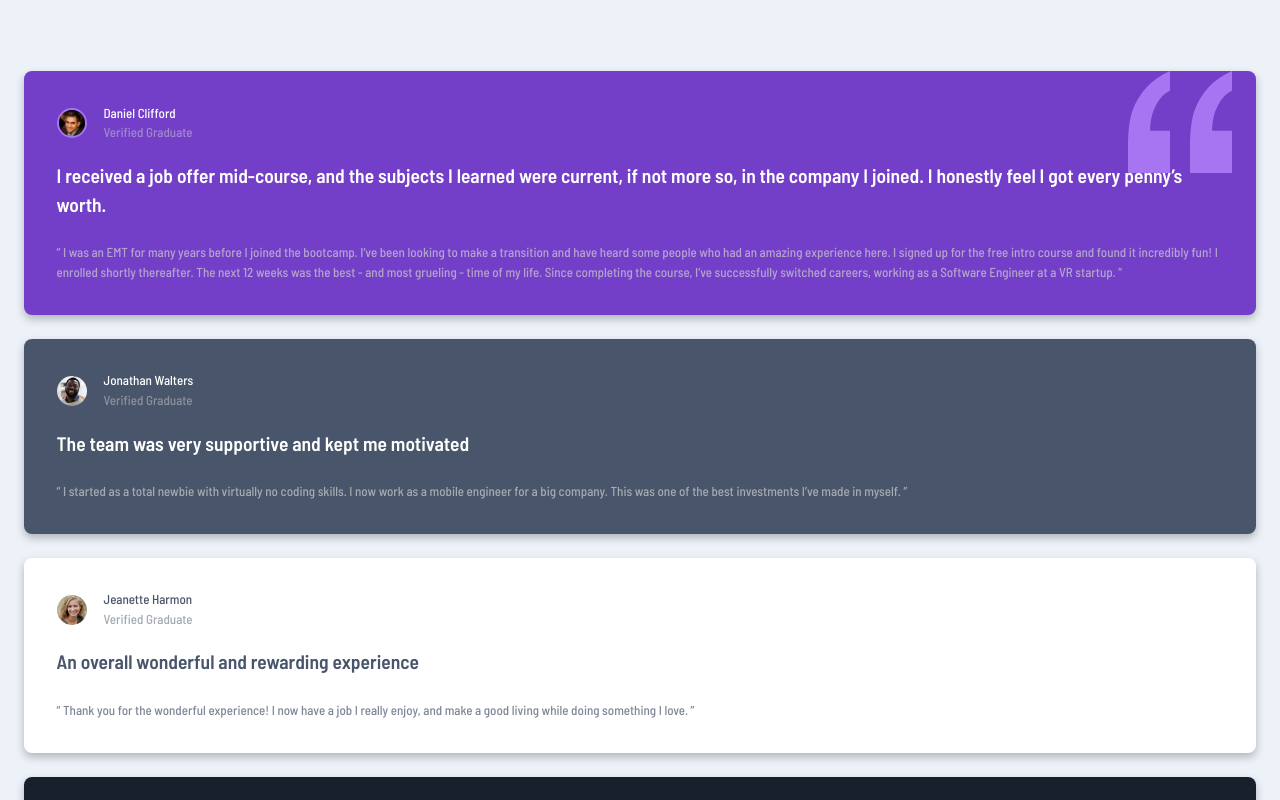
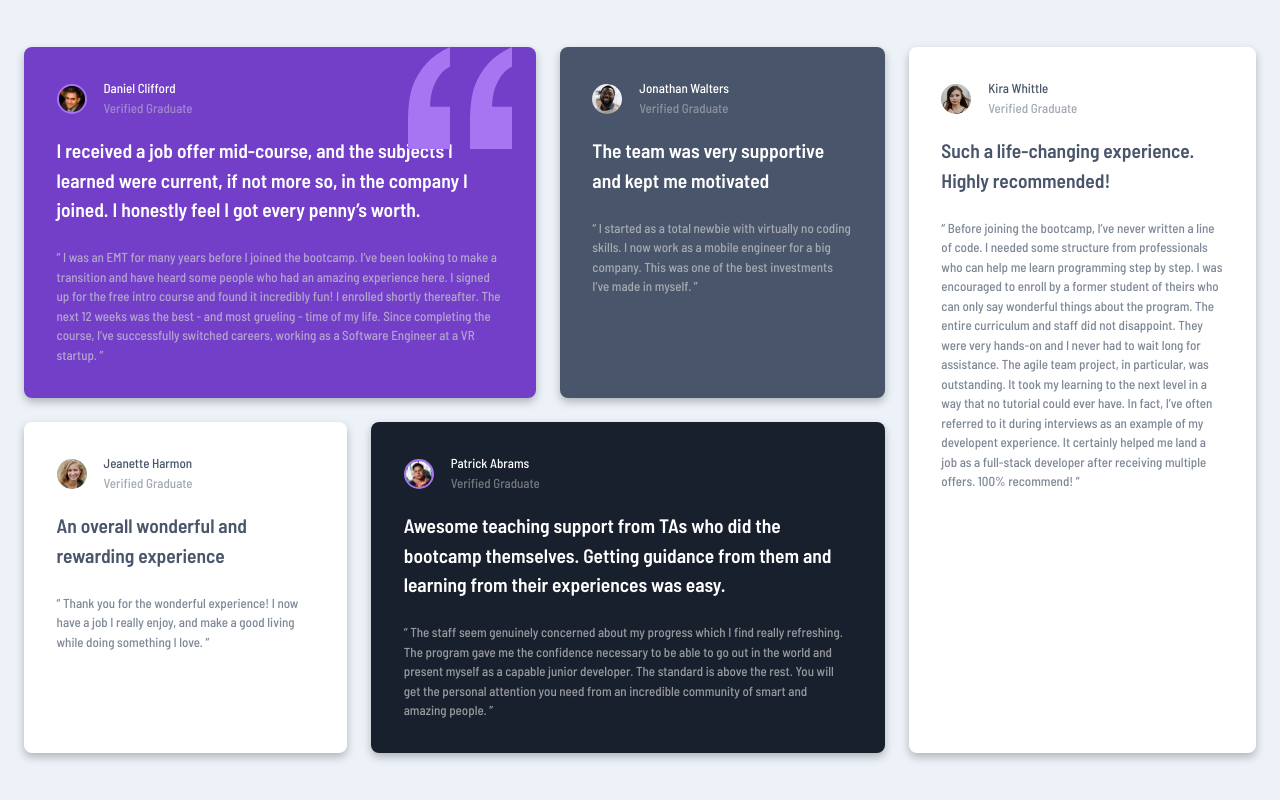
Before and after one commit to fadumaah/Testimonal-Grid-Section, a plain HTML site: page index.html in a window 1280 px wide. Shown: the top 800 px of the page. Drawn offline with Linux system fonts and the light colour scheme.

Commit message:
Added media query for 800px+

```diff
--- a/css/main.css
+++ b/css/main.css
@@ -1,5 +1,9 @@
 html {
   font-size: 62.5%;
+}
+
+h1 {
+  display: none;
 }
 
 .author {
@@ -113,3 +117,28 @@ h2 {
 h2 {
   margin-bottom: 1.23em;
 }
+
+@media screen and (min-width: 800px) {
+  .testimonal {
+    display: grid;
+    grid-template-areas: "daniel daniel . kira" ". patrick patrick kira";
+  }
+
+  .daniel {
+    grid-area: daniel;
+  }
+  .patrick {
+    grid-area: patrick;
+  }
+  .kira {
+    grid-area: kira;
+  }
+
+  .testimonal section {
+    justify-content: space-between;
+  }
+
+  body {
+    margin-top: 0;
+  }
+}
--- a/index.html
+++ b/index.html
@@ -100,6 +100,7 @@
           experience. It certainly helped me land a job as a full-stack developer after receiving multiple offers.
           100% recommend! ”</p>
       </section>
+      <h1 class="sr-only"></h1>
 
 
 
```
